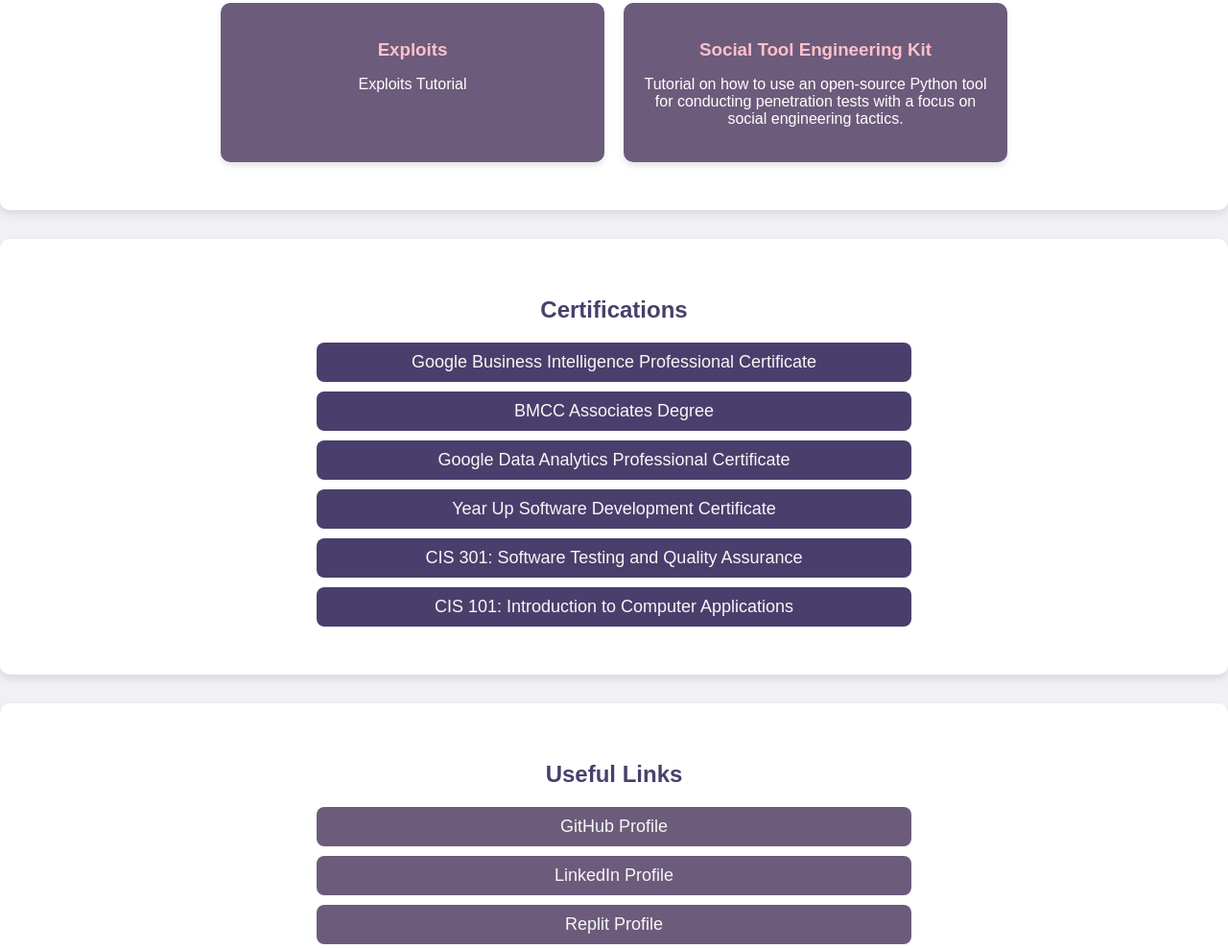
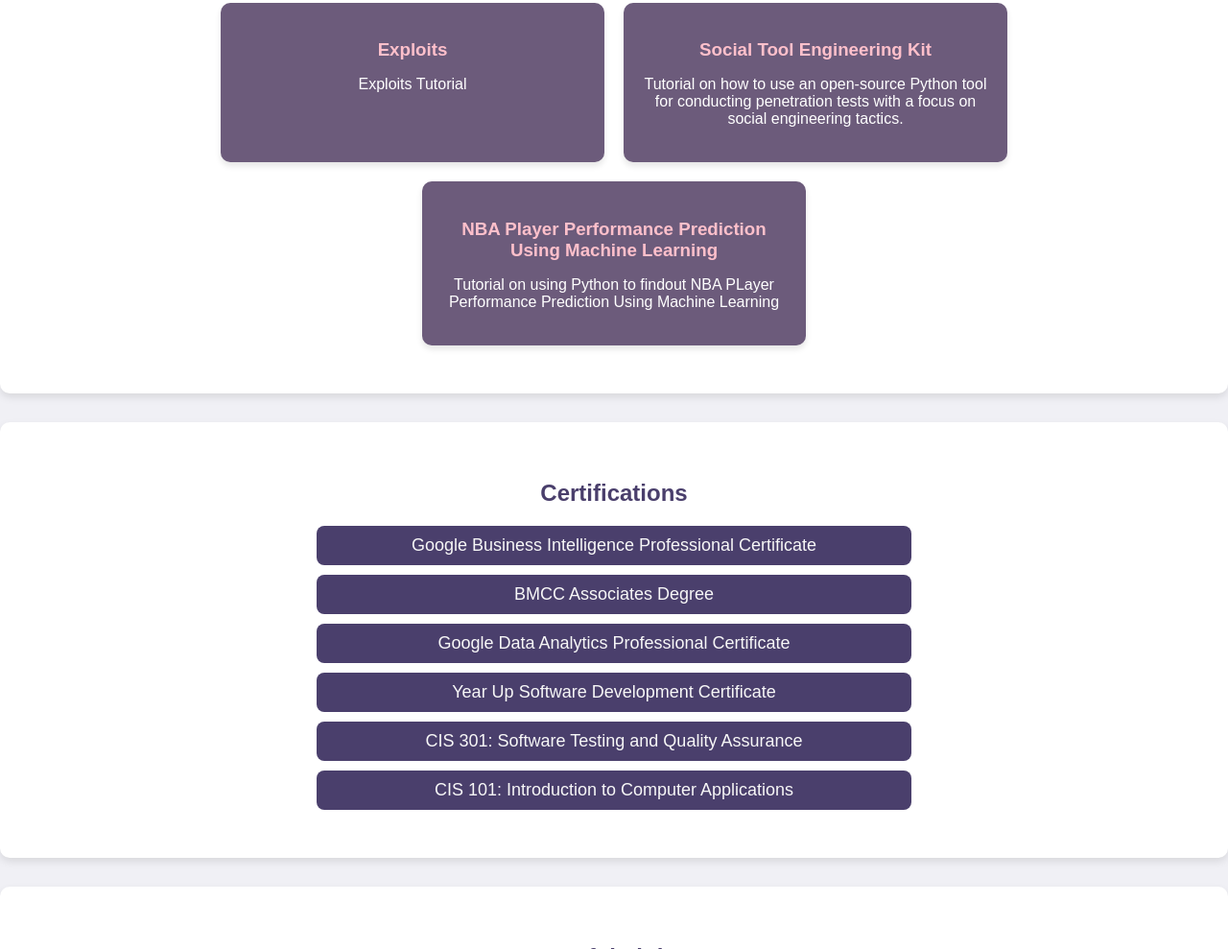
Before and after one commit to dgrbch1/Profile, a plain HTML site: page index.html in a window 1280 px wide. Shown: the part 1315-2304 px from the top of the page at 96% size. Drawn offline with Linux system fonts and the light colour scheme.

Commit message:
Update index.html

```diff
--- a/index.html
+++ b/index.html
@@ -66,7 +66,10 @@
             <h3><a href="https://github.com/dgrbch1/Social-Tool-Engineering-Kit" target="_blank">Social Tool Engineering Kit</a></h3>
             <p>Tutorial on how to use an open-source Python tool for conducting penetration tests with a focus on social engineering tactics. </p>
         </div>
-
+ <div class="project">
+            <h3><a href="https://www.kaggle.com/code/goatlebron/nba-players-predictions" target="_blank">NBA Player Performance Prediction Using Machine Learning</a></h3>
+            <p>Tutorial on using Python to findout NBA PLayer Performance Prediction Using Machine Learning</p>
+        </div>
     </section>
 
 
```
